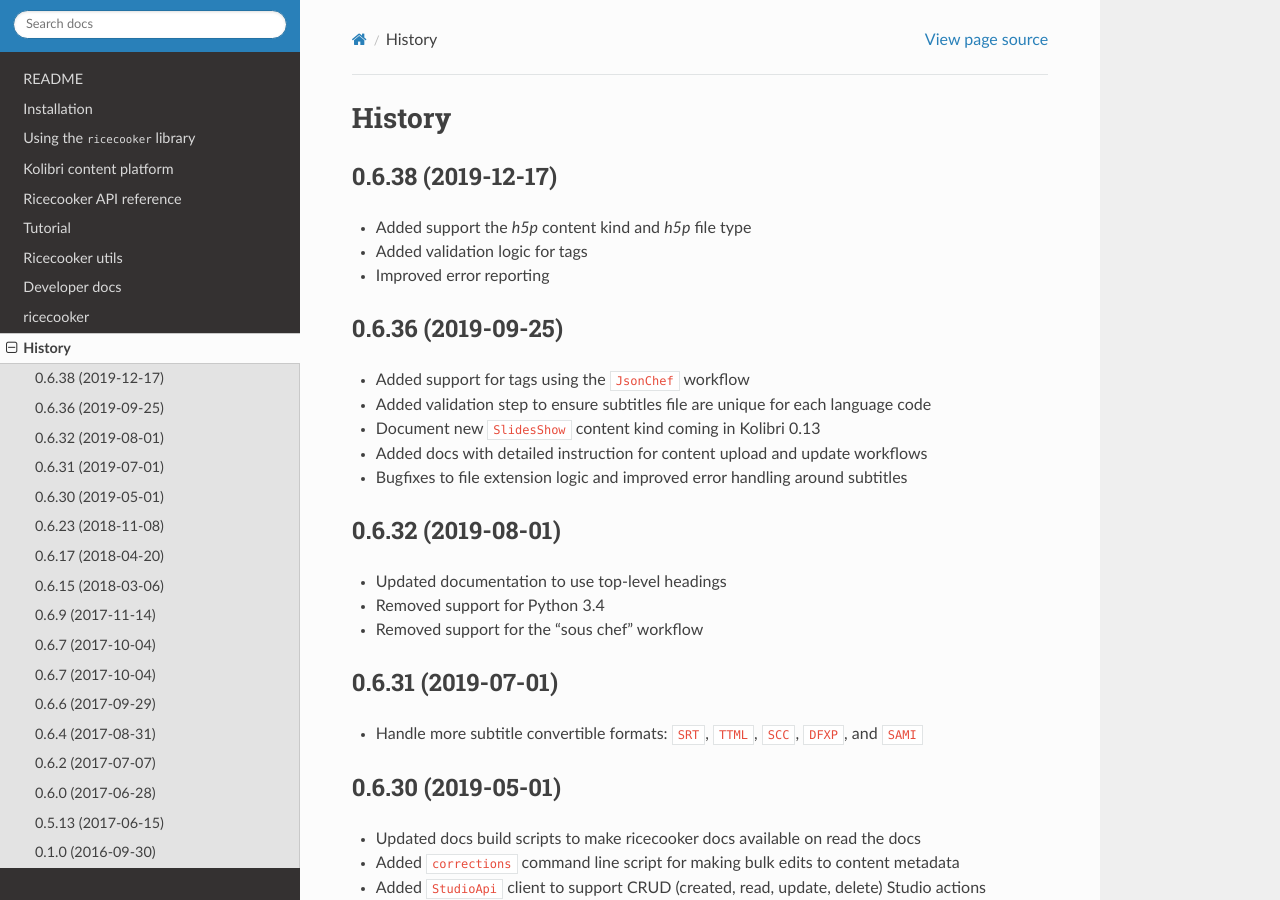
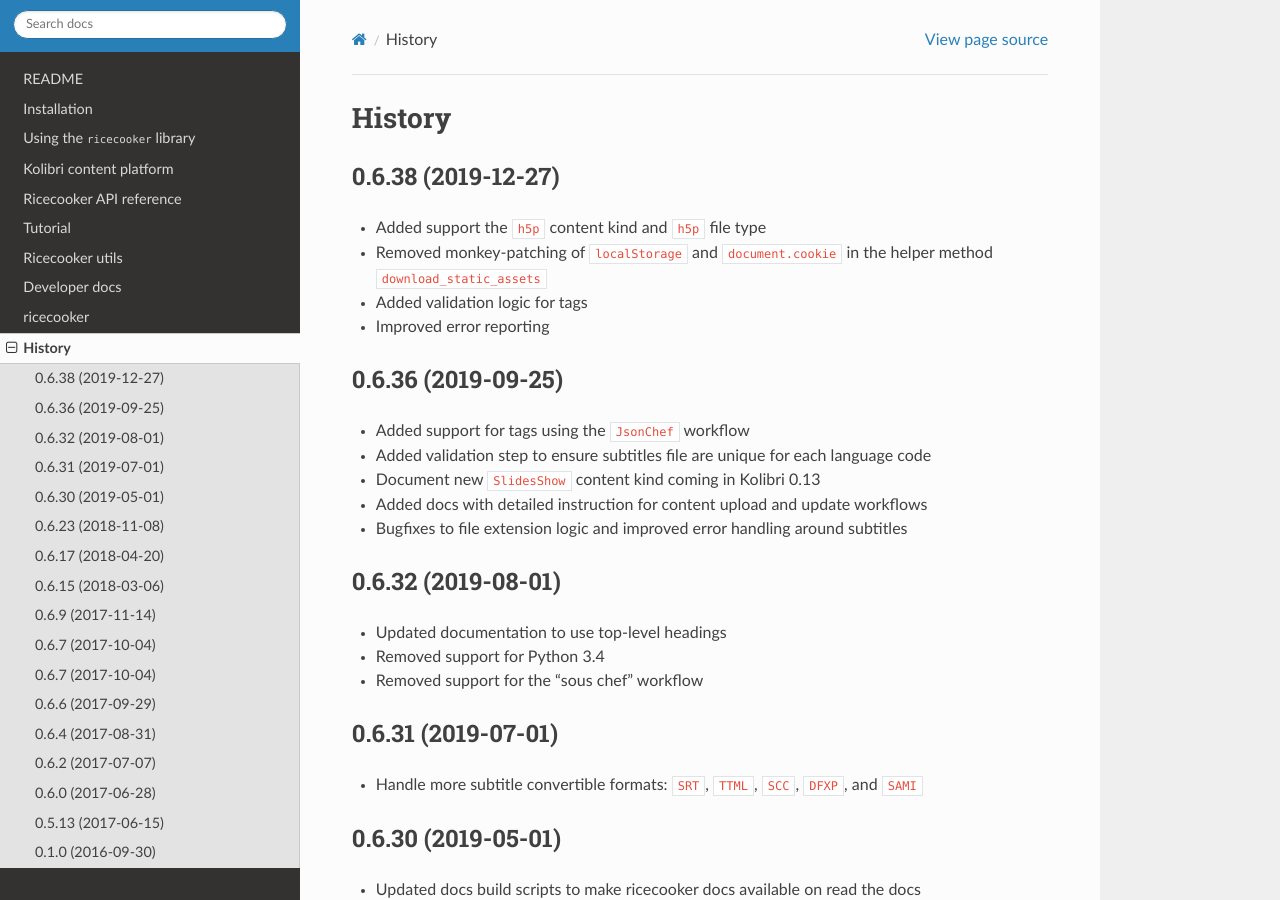
Before and after one commit to learningequality/ricecooker, a Sphinx documentation site: the page built from docs/history.rst, in a window 1280 px wide and 900 px high. Built offline with Sphinx 7.4.7 and the Read the Docs theme 2.0.0, drawn with Linux system fonts in a browser that asks for light colours; pages that are not in the unit, such as notebooks, are missing from menus.

Commit message:
update release notes for 0.6.38

```diff
--- a/docs/history.rst
+++ b/docs/history.rst
@@ -2,11 +2,14 @@
 History
 =======
 
-0.6.38 (2019-12-17)
+0.6.38 (2019-12-27)
 -------------------
-* Added support the `h5p` content kind and `h5p` file type
+* Added support the ``h5p`` content kind and ``h5p`` file type
+* Removed monkey-patching of ``localStorage`` and ``document.cookie``
+  in the helper method ``download_static_assets``
 * Added validation logic for tags
 * Improved error reporting
+
 
 
 0.6.36 (2019-09-25)
```
